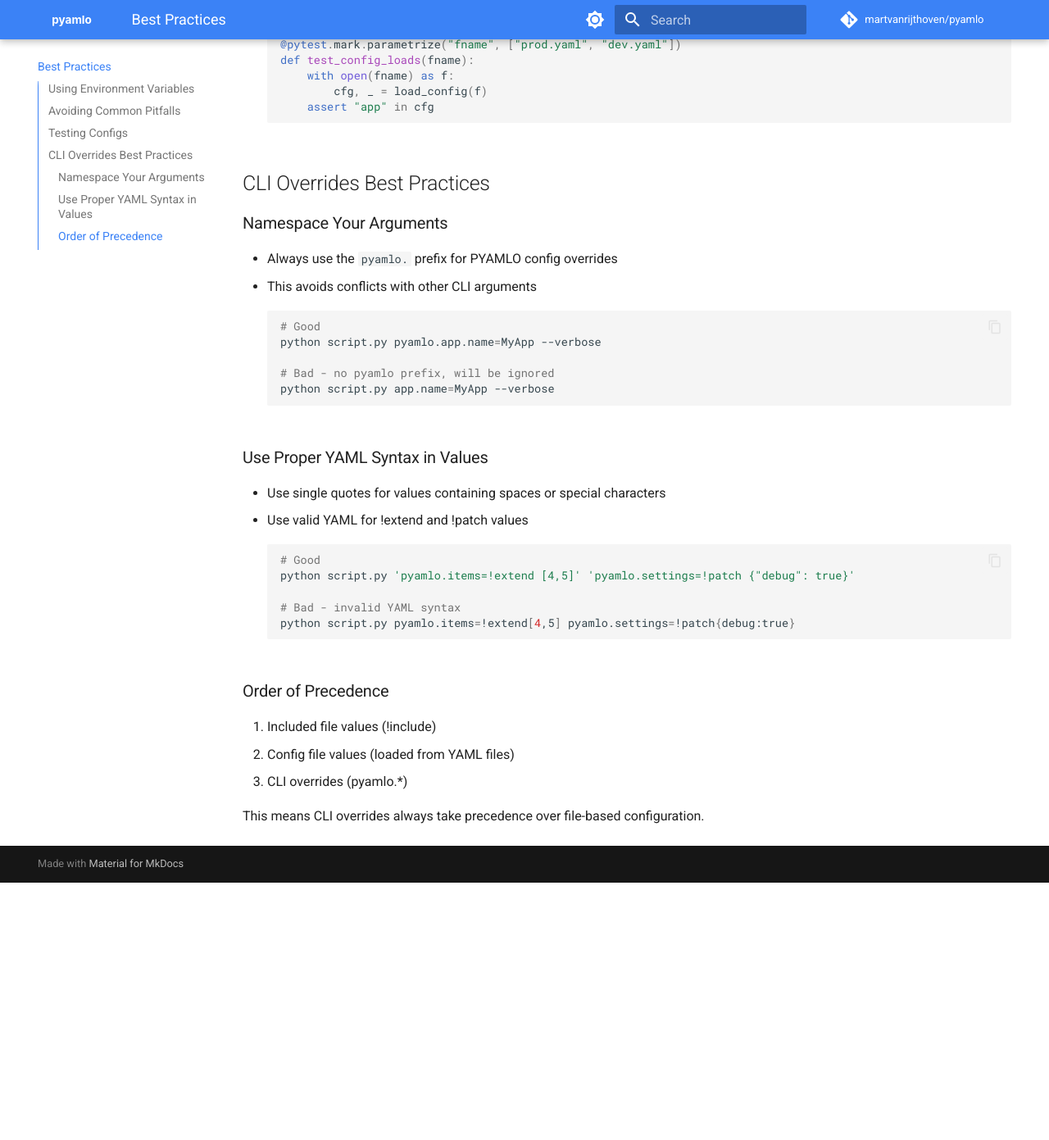
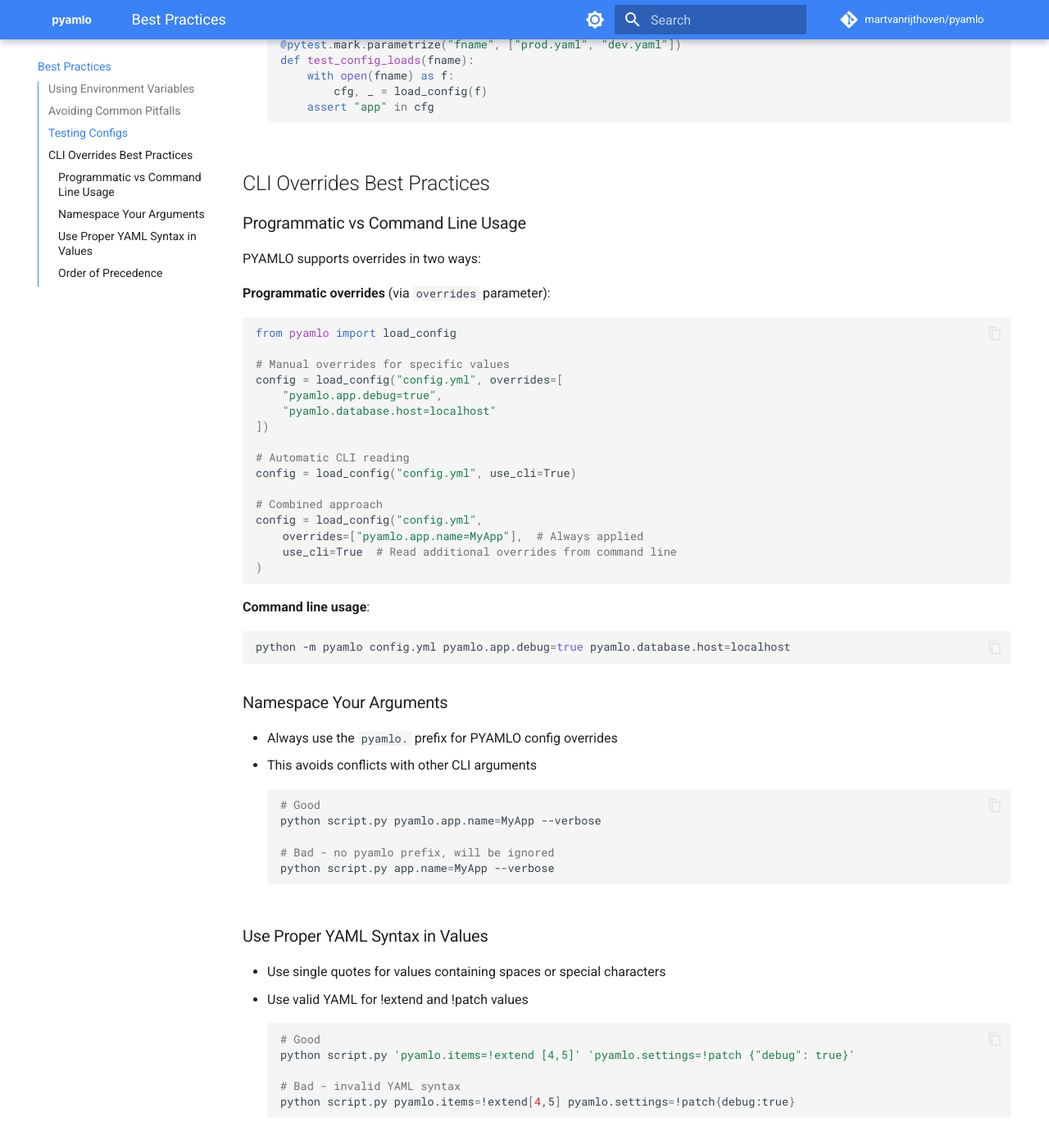
Before and after one commit to martvanrijthoven/pyamlo, an MkDocs documentation site: the page built from docs/best-practices.md, in a window 1280 px wide and 1400 px high, scrolled down 730 px. Shown: the top 1391 px of the window at 82% size. Built offline with MkDocs 1.6.1 and Material for MkDocs 9.7.7, drawn with Linux system fonts in a browser that asks for light colours; comment, search, counter and statistics services are not loaded; before the commit the page ends 1807 px from its top, so only the background shows below that; some of the changed text lies outside the part shown.

Commit message:
update for overrides

````diff
--- a/docs/best-practices.md
+++ b/docs/best-practices.md
@@ -26,6 +26,35 @@
 
 ## CLI Overrides Best Practices
 
+### Programmatic vs Command Line Usage
+
+PYAMLO supports overrides in two ways:
+
+**Programmatic overrides** (via `overrides` parameter):
+```python
+from pyamlo import load_config
+
+# Manual overrides for specific values
+config = load_config("config.yml", overrides=[
+    "pyamlo.app.debug=true",
+    "pyamlo.database.host=localhost"
+])
+
+# Automatic CLI reading
+config = load_config("config.yml", use_cli=True)
+
+# Combined approach
+config = load_config("config.yml",
+    overrides=["pyamlo.app.name=MyApp"],  # Always applied
+    use_cli=True  # Read additional overrides from command line
+)
+```
+
+**Command line usage**:
+```bash
+python -m pyamlo config.yml pyamlo.app.debug=true pyamlo.database.host=localhost
+```
+
 ### Namespace Your Arguments
 - Always use the `pyamlo.` prefix for PYAMLO config overrides
 - This avoids conflicts with other CLI arguments
@@ -51,6 +80,7 @@ python script.py pyamlo.items=!extend[4,5] pyamlo.settings=!patch{debug:true}
 ### Order of Precedence
 1. Included file values (!include)
 2. Config file values (loaded from YAML files)
-3. CLI overrides (pyamlo.*)
+3. Manual overrides (provided via `overrides` parameter)
+4. CLI overrides (when `use_cli=True`, read from sys.argv)
 
-This means CLI overrides always take precedence over file-based configuration.
+When both manual overrides and CLI overrides are used together, they are combined with manual overrides processed first, then CLI overrides applied on top.
````
Also changed, not shown: README.md (+9 -6 lines), docs/features.md (+22 -0 lines), docs/index.md (+17 -0 lines), test_new_functionality.py (added, +65 -0 lines), 4 other files.
